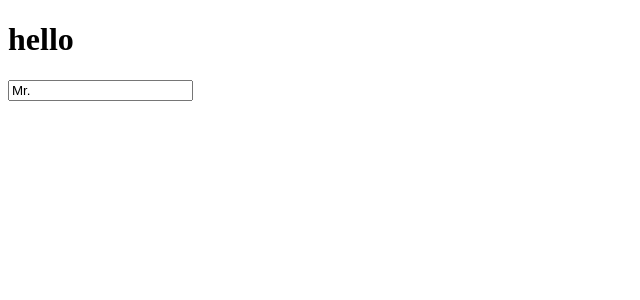
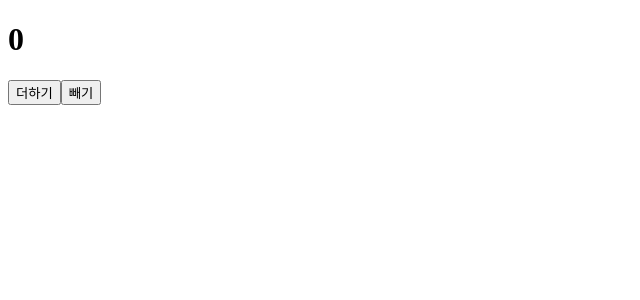
Before and after one commit to kenna-hwa/react-hook, a React (Create React App) app: page / in a window 1280 px wide. Shown: the top 300 px of the page, without its empty margins (0-640 px from the left). Built offline with nearby package versions, Linux system fonts and the light colour scheme.

Commit message:
useState 연습 2

```diff
--- a/src/index.js
+++ b/src/index.js
@@ -1,7 +1,9 @@
 import React, { useState } from 'react';
 import ReactDOM from 'react-dom';
 //import UseState from './useState';
-import App from './useInput';
+// import App from './useInput';
+import App from './useState2';
+
 
 
 
--- /dev/null
+++ b/src/useState2.js
@@ -0,0 +1,24 @@
+import React, { useState } from "react";
+
+
+
+
+
+function App() {
+
+
+    const [num, setNum] = useState(0);
+    const incre = () => setNum(num+1);
+    const decre = () => setNum(num-1);
+
+
+    return(
+        <div>
+            <h1>{ num } </h1>
+            <button onClick={incre}>더하기</button>
+            <button onClick={decre}>빼기</button>
+        </div>
+    )
+
+}
+export default App;
```
